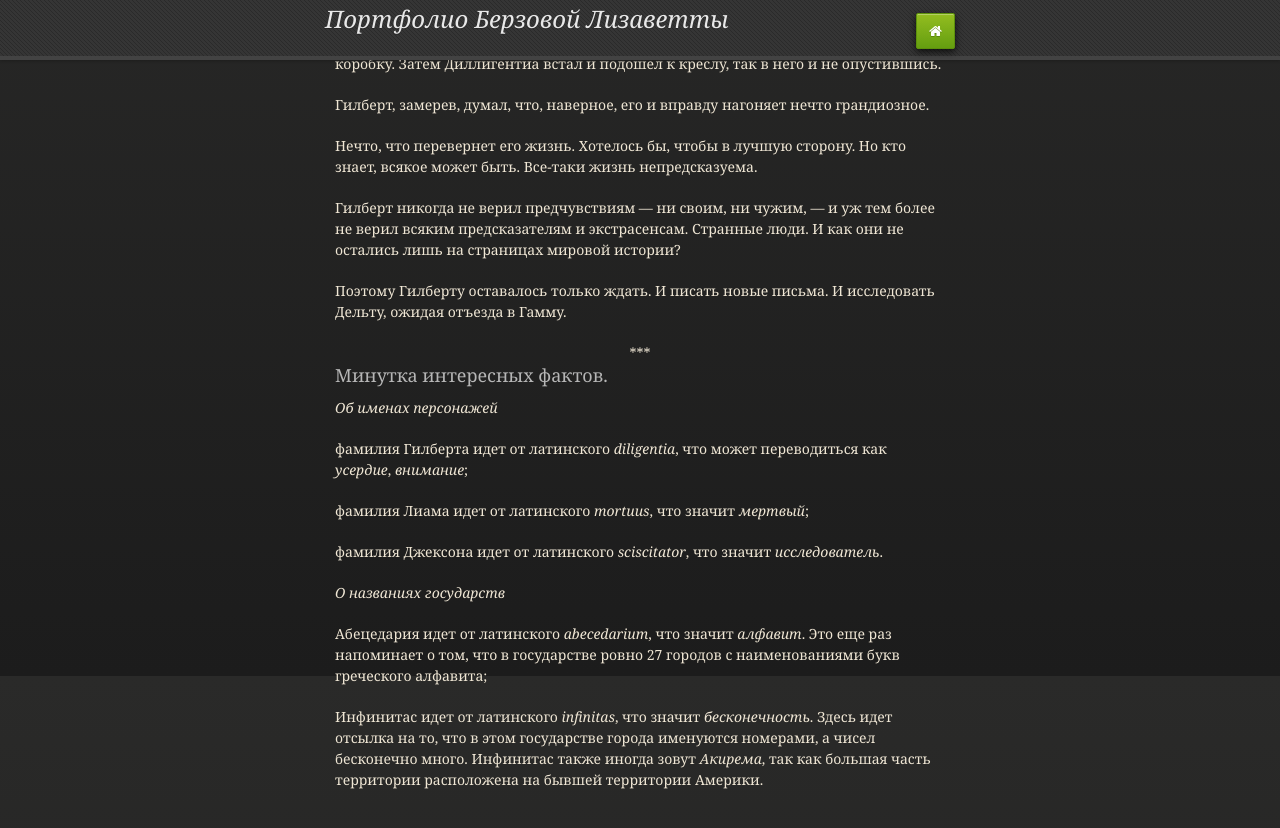
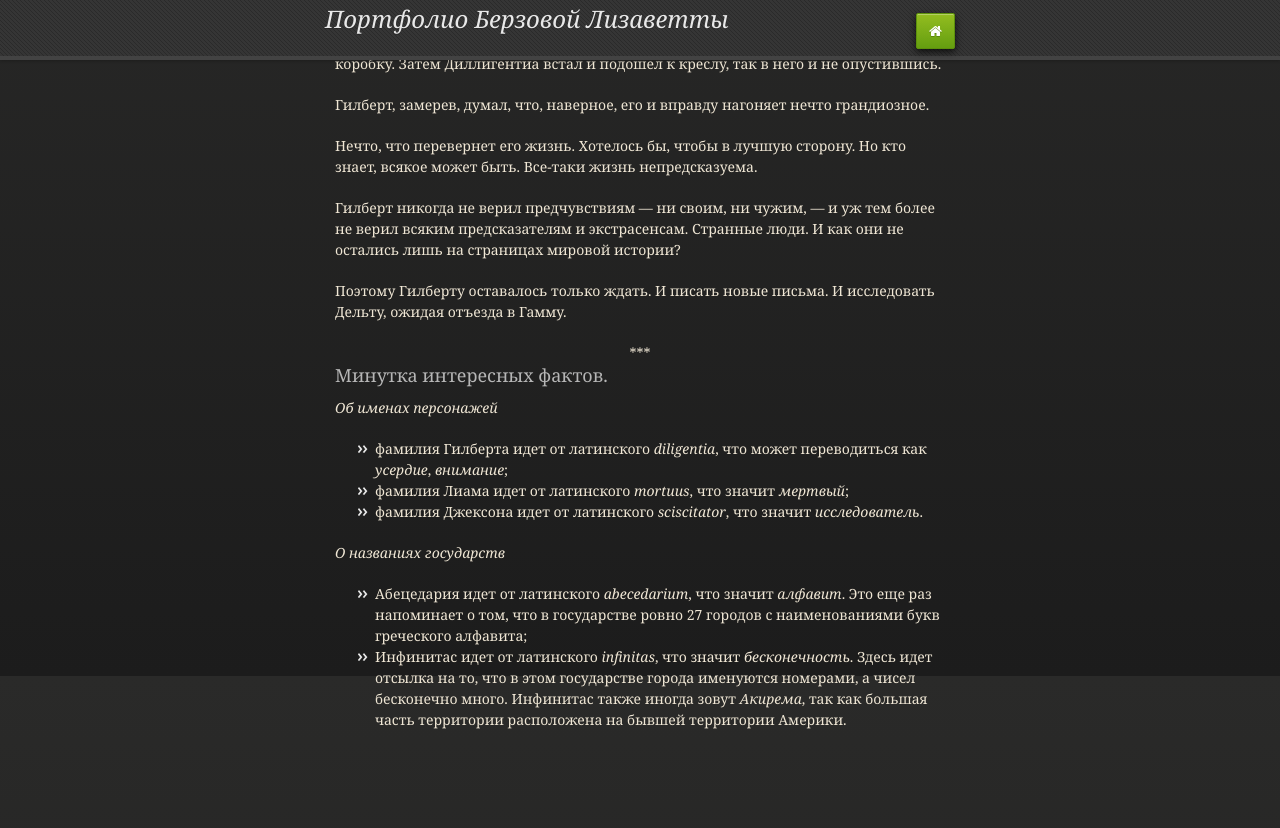
Before and after one commit to lizavetta2008/lizavetta2008.github.io, a Jekyll site: the page built from burn_down_prologue.md, in a window 1280 px wide and 900 px high, scrolled down 5624 px. Shown: the top 828 px of the window. Built offline with Jekyll 4.4.1, drawn with Linux system fonts in a browser that asks for light colours; our own code applies the rules of GitHub Pages for plain Markdown files.

```diff
--- a/burn_down_prologue.md
+++ b/burn_down_prologue.md
@@ -189,14 +189,11 @@ layout: default
 
 *Об именах персонажей*
 
-фамилия Гилберта идет от латинского *diligentia*, что может переводиться как *усердие*, *внимание*;
-
-фамилия Лиама идет от латинского *mortuus*, что значит *мертвый*;
-
-фамилия Джексона идет от латинского *sciscitator*, что значит *исследователь*.
+* фамилия Гилберта идет от латинского *diligentia*, что может переводиться как *усердие*, *внимание*;
+* фамилия Лиама идет от латинского *mortuus*, что значит *мертвый*;
+* фамилия Джексона идет от латинского *sciscitator*, что значит *исследователь*.
 
 *О названиях государств*
 
-Абецедария идет от латинского *abecedarium*, что значит *алфавит*. Это еще раз напоминает о том, что в государстве ровно 27 городов с наименованиями букв греческого алфавита;
-
-Инфинитас идет от латинского *infinitas*, что значит *бесконечность*. Здесь идет отсылка на то, что в этом государстве города именуются номерами, а чисел бесконечно много. Инфинитас также иногда зовут *Акирема*, так как большая часть территории расположена на бывшей территории Америки.
+* Абецедария идет от латинского *abecedarium*, что значит *алфавит*. Это еще раз напоминает о том, что в государстве ровно 27 городов с наименованиями букв греческого алфавита;
+* Инфинитас идет от латинского *infinitas*, что значит *бесконечность*. Здесь идет отсылка на то, что в этом государстве города именуются номерами, а чисел бесконечно много. Инфинитас также иногда зовут *Акирема*, так как большая часть территории расположена на бывшей территории Америки.
```
